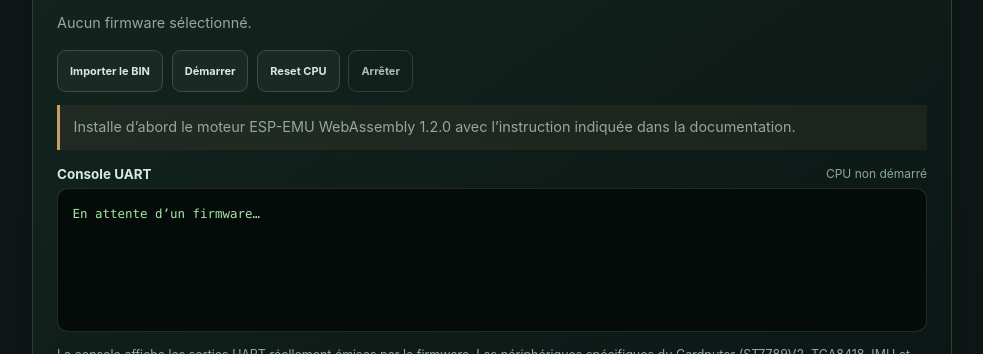
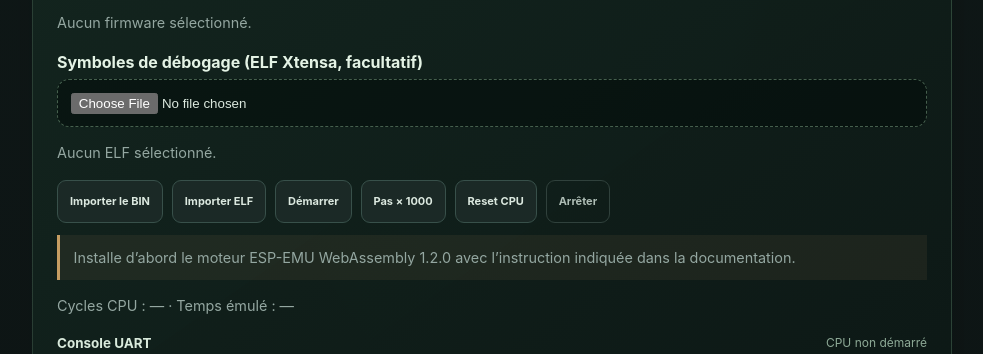
Before and after one commit to Yoyote84/Cardputer-ADV-Virtual, a plain HTML site: page app/index.html in a window 1280 px wide. Shown: the part 1254-1608 px from the top of the page, without its empty margins (148-1131 px from the left). Drawn offline with Linux system fonts and the light colour scheme.

Commit message:
feat(debug): add optional Xtensa ELF symbols and CPU stepping

```diff
--- a/app/index.html
+++ b/app/index.html
@@ -120,13 +120,19 @@
         <label class="firmware-file-label" for="firmware-file">Fichier firmware (.bin)</label>
         <input id="firmware-file" class="firmware-file-input" type="file" accept=".bin,application/octet-stream">
         <p id="firmware-file-info" class="firmware-file-info" aria-live="polite">Aucun firmware sélectionné.</p>
+        <label class="firmware-file-label" for="firmware-elf-file">Symboles de débogage (ELF Xtensa, facultatif)</label>
+        <input id="firmware-elf-file" class="firmware-file-input" type="file" accept=".elf,application/octet-stream">
+        <p id="firmware-elf-info" class="firmware-file-info" aria-live="polite">Aucun ELF sélectionné.</p>
         <div class="firmware-controls">
           <button id="firmware-load" class="control-button" type="button" disabled>Importer le BIN</button>
+          <button id="firmware-elf-load" class="control-button" type="button" disabled>Importer ELF</button>
           <button id="firmware-start" class="control-button control-button--power" type="button" disabled>Démarrer</button>
+          <button id="firmware-step" class="control-button" type="button" disabled>Pas × 1000</button>
           <button id="firmware-reset" class="control-button" type="button" disabled>Reset CPU</button>
           <button id="firmware-stop" class="control-button control-button--quiet" type="button" disabled>Arrêter</button>
         </div>
         <p id="firmware-runtime-status" class="firmware-runtime-status" data-state="info" aria-live="polite">Installe d’abord le moteur ESP-EMU WebAssembly 1.2.0 avec l’instruction indiquée dans la documentation.</p>
+        <p id="firmware-metrics" class="firmware-file-info">Cycles CPU : — · Temps émulé : —</p>
         <div class="firmware-console-heading"><strong>Console UART</strong><span id="firmware-engine-label">CPU non démarré</span></div>
         <pre id="firmware-console" class="firmware-console" aria-live="polite">En attente d’un firmware…</pre>
         <p class="firmware-footnote">La console affiche les sorties UART réellement émises par le firmware. Les périphériques spécifiques du Cardputer (ST7789V2, TCA8418, IMU et audio) sont encore à raccorder au CPU émulé ; leurs modèles de l’étape 3 restent disponibles séparément.</p>
```
